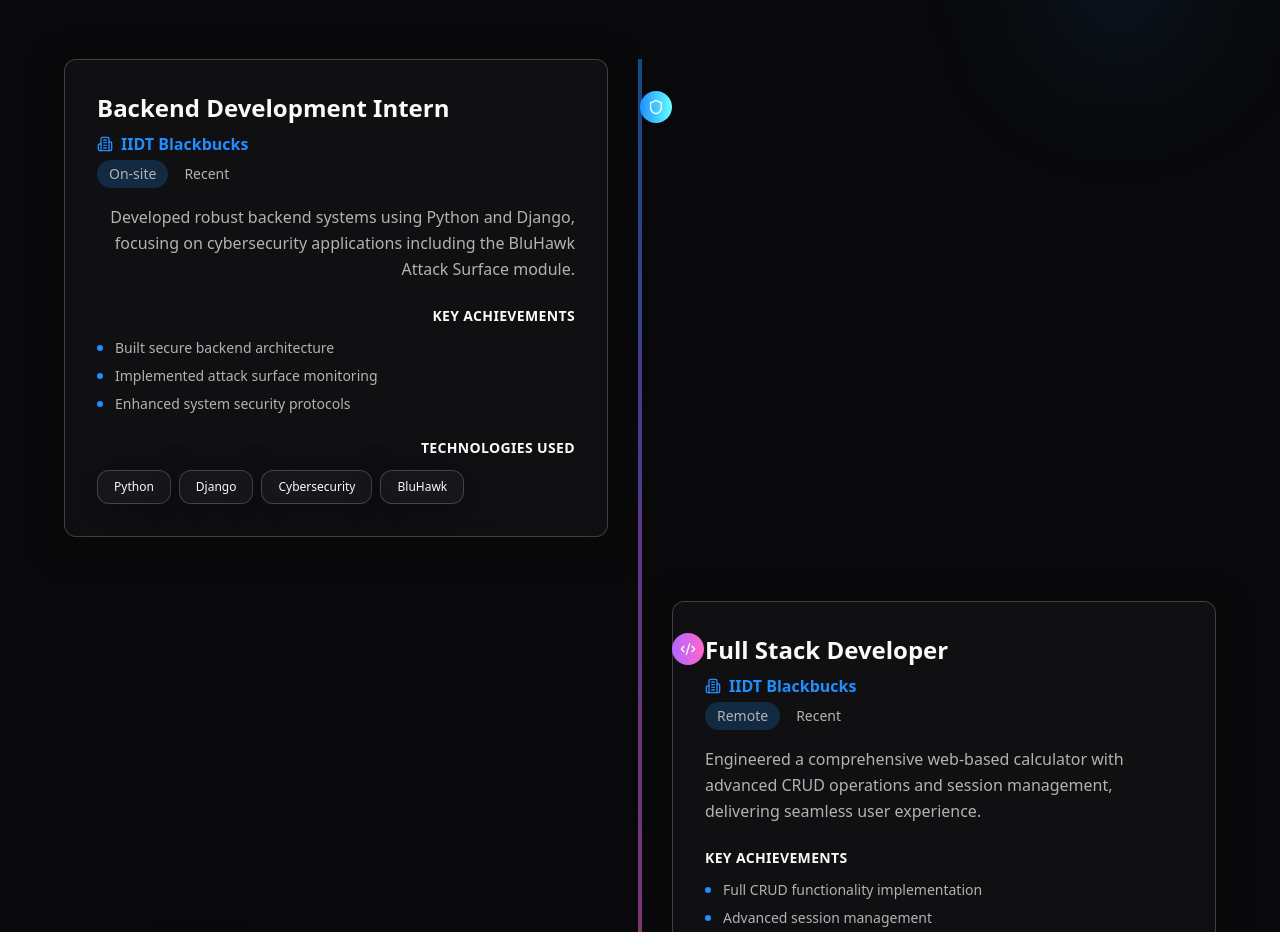
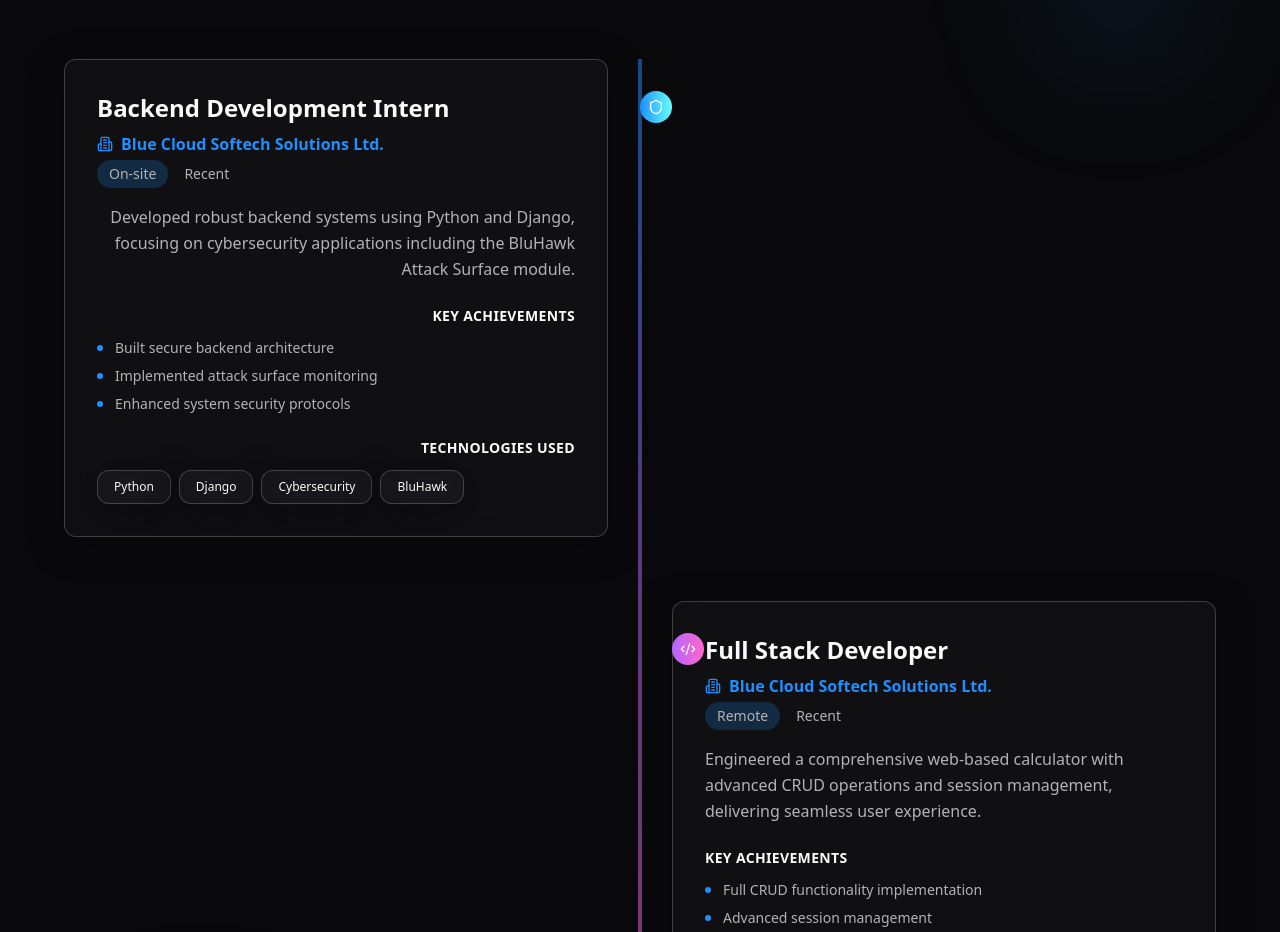
Before and after one commit to rohithderangula/My_Portfolio, a React (Vite) app: page / in a window 1280 px wide. Shown: the part 2100-3032 px from the top of the page. Built offline with nearby package versions, Linux system fonts and the light colour scheme.

Commit message:
Replace company names
Replaces "IIDT Blackbucks" with "Blue Cloud Softech Solutions Ltd." in the experience section.

```diff
--- a/src/components/ExperienceSection.tsx
+++ b/src/components/ExperienceSection.tsx
@@ -3,7 +3,7 @@ import { Building2, Code2, Shield, Database, Globe } from 'lucide-react';
 const ExperienceSection = () => {
   const experiences = [
     {
-      company: "IIDT Blackbucks",
+      company: "Blue Cloud Softech Solutions Ltd.",
       role: "Backend Development Intern",
       type: "On-site",
       duration: "Recent",
@@ -18,7 +18,7 @@ const ExperienceSection = () => {
       ]
     },
     {
-      company: "IIDT Blackbucks",
+      company: "Blue Cloud Softech Solutions Ltd.",
       role: "Full Stack Developer",
       type: "Remote",
       duration: "Recent",
```
